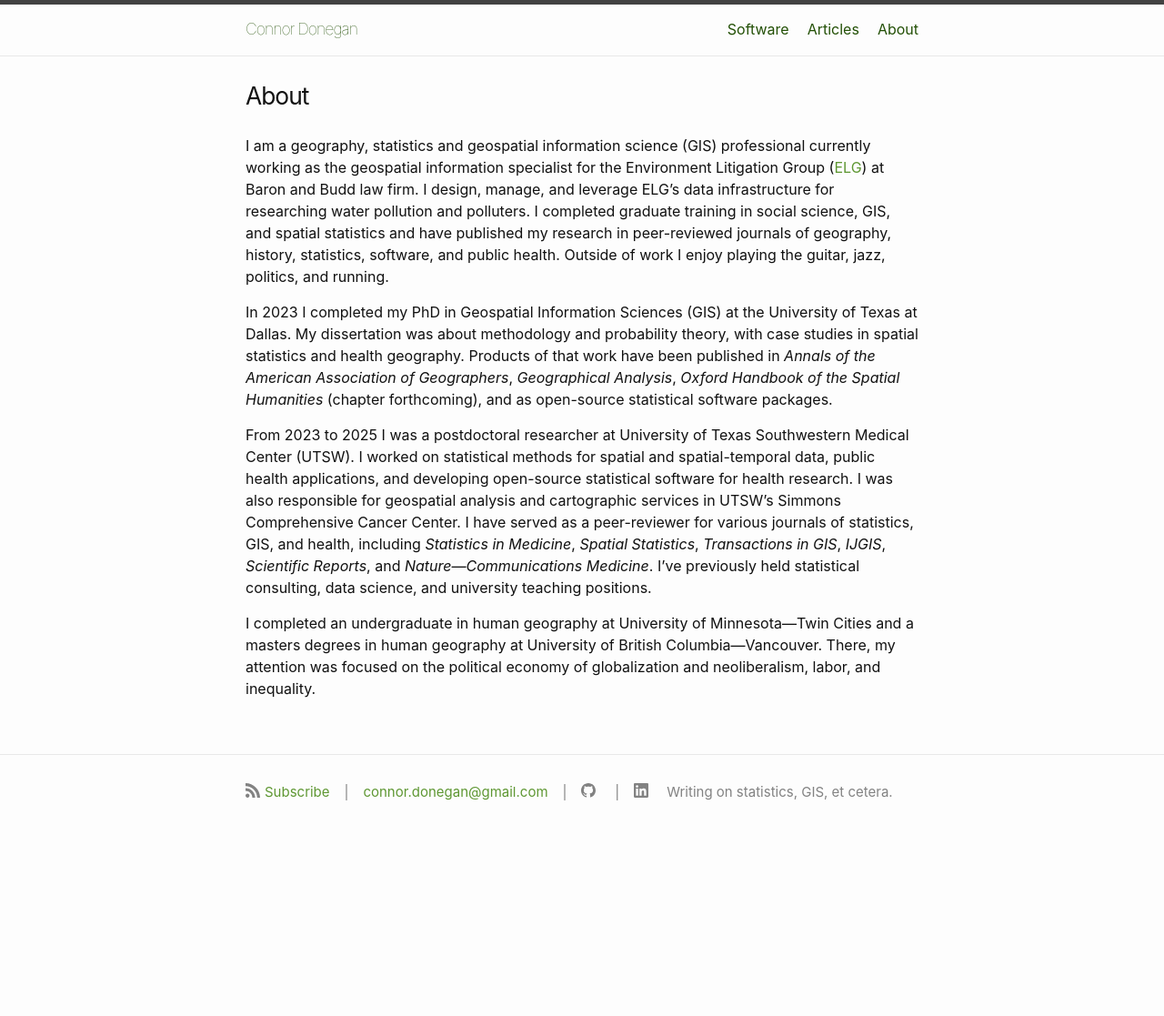
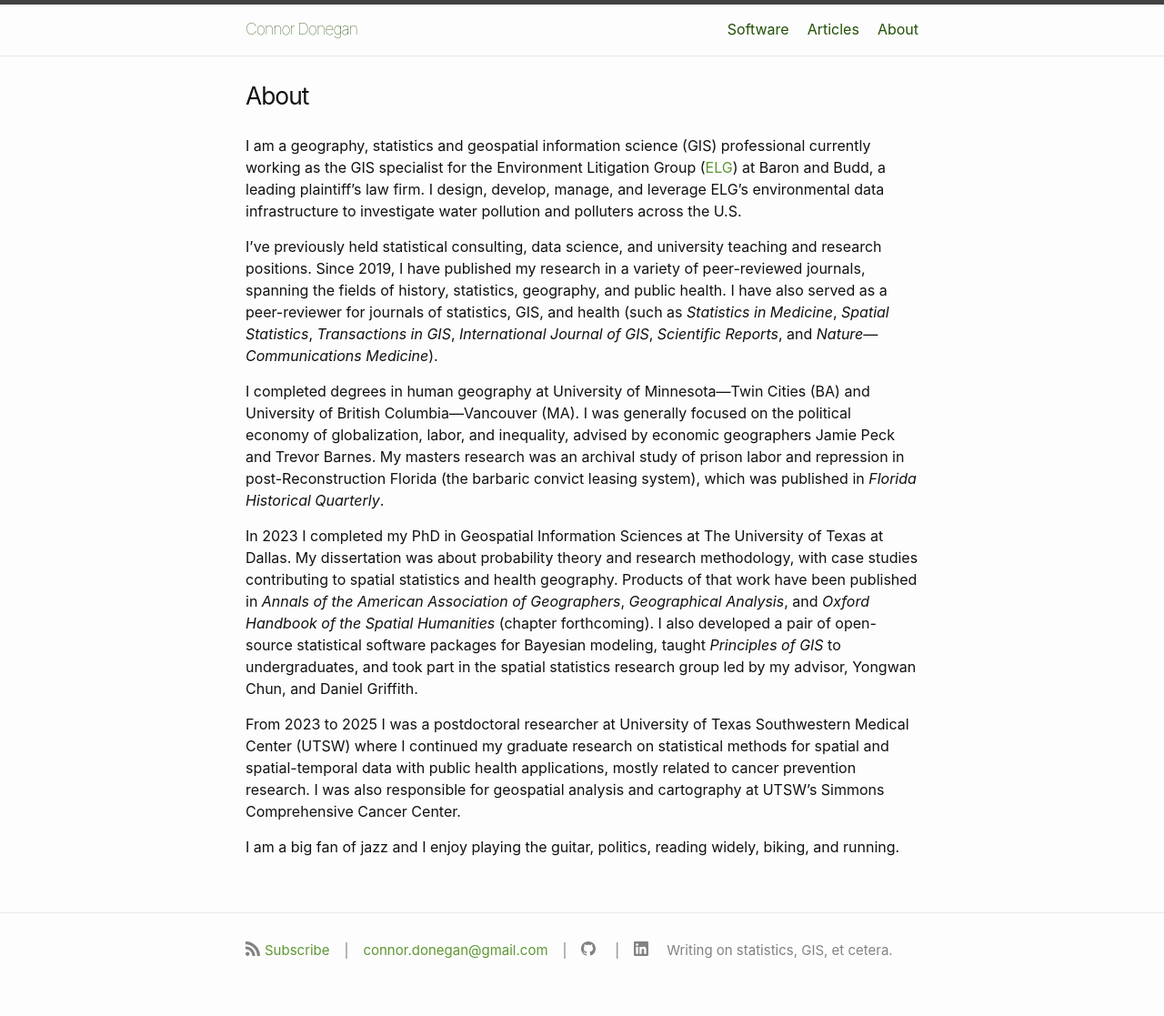
Before and after one commit to ConnorDonegan/connordonegan.github.io, a Jekyll site: the page built from about.markdown, in a window 1280 px wide. Shown: the whole page at 91% size. Built offline with Jekyll 4.4.1, drawn with Linux system fonts in a browser that asks for light colours; before the commit the page ends 943 px from its top, so only the background shows below that.

Commit message:
fix about

```diff
--- a/about.markdown
+++ b/about.markdown
@@ -4,10 +4,14 @@ title: About
 permalink: /about/
 ---
 
-I am a  geography, statistics and geospatial information science (GIS) professional currently working as the geospatial information specialist for the Environment Litigation Group ([ELG](https://www.environmentallitigationgroup.com/)) at Baron and Budd law firm. I design, manage, and leverage ELG's data infrastructure for researching water pollution and polluters. I completed graduate training in social science, GIS, and spatial statistics and have published my research in peer-reviewed journals of geography, history, statistics, software, and public health. Outside of work I enjoy playing the guitar, jazz, politics, and running.
+I am a geography, statistics and geospatial information science (GIS) professional currently working as the GIS specialist for the Environment Litigation Group ([ELG](https://www.environmentallitigationgroup.com/)) at Baron and Budd, a leading plaintiff's law firm. I design, develop, manage, and leverage ELG's environmental data infrastructure to investigate water pollution and polluters across the U.S.
 
-In 2023 I completed my PhD in Geospatial Information Sciences (GIS) at the University of Texas at Dallas. My dissertation was about methodology and probability theory, with case studies in spatial statistics and health geography. Products of that work have been published in *Annals of the American Association of Geographers*, *Geographical Analysis*, *Oxford Handbook of the Spatial Humanities* (chapter forthcoming), and as open-source statistical software packages.
+I've previously held statistical consulting, data science, and university teaching and research positions. Since 2019, I have published my research in a variety of peer-reviewed journals, spanning the fields of history, statistics, geography, and public health. I have also served as a peer-reviewer for journals of statistics, GIS, and health (such as *Statistics in Medicine*, *Spatial Statistics*, *Transactions in GIS*, *International Journal of GIS*, *Scientific Reports*, and *Nature&mdash;Communications Medicine*).
 
-From 2023 to 2025 I was a postdoctoral researcher at University of Texas Southwestern Medical Center (UTSW). I worked on statistical methods for spatial and spatial-temporal data, public health applications, and developing open-source statistical software for health research. I was also responsible for geospatial analysis and cartographic services in UTSW's Simmons Comprehensive Cancer Center. I have served as a peer-reviewer for various journals of statistics, GIS, and health, including *Statistics in Medicine*, *Spatial Statistics*, *Transactions in GIS*, *IJGIS*, *Scientific Reports*, and *Nature&mdash;Communications Medicine*. I've previously held statistical consulting, data science, and university teaching positions.
+I completed degrees in human geography at University of Minnesota&mdash;Twin Cities (BA) and University of British Columbia&mdash;Vancouver (MA). I was generally focused on the political economy of globalization, labor, and inequality, advised by economic geographers Jamie Peck and Trevor Barnes. My masters research was an archival study of prison labor and repression in post-Reconstruction Florida (the barbaric convict leasing system), which was published in *Florida Historical Quarterly*.
 
-I completed an undergraduate in human geography at University of Minnesota&mdash;Twin Cities and a masters degrees in human geography at University of British Columbia&mdash;Vancouver. There, my attention was focused on the political economy of globalization and neoliberalism, labor, and inequality.
+In 2023 I completed my PhD in Geospatial Information Sciences at The University of Texas at Dallas. My dissertation was about probability theory and research methodology, with case studies contributing to spatial statistics and health geography. Products of that work have been published in *Annals of the American Association of Geographers*, *Geographical Analysis*, and *Oxford Handbook of the Spatial Humanities* (chapter forthcoming). I also developed a pair of open-source statistical software packages for Bayesian modeling, taught *Principles of GIS* to undergraduates, and took part in the spatial statistics research group led by my advisor, Yongwan Chun, and Daniel Griffith.
+
+From 2023 to 2025 I was a postdoctoral researcher at University of Texas Southwestern Medical Center (UTSW) where I continued my graduate research on statistical methods for spatial and spatial-temporal data with public health applications, mostly related to cancer prevention research. I was also responsible for geospatial analysis and cartography at UTSW's Simmons Comprehensive Cancer Center.
+
+I am a big fan of jazz and I enjoy playing the guitar, politics, reading widely, biking, and running.
```
